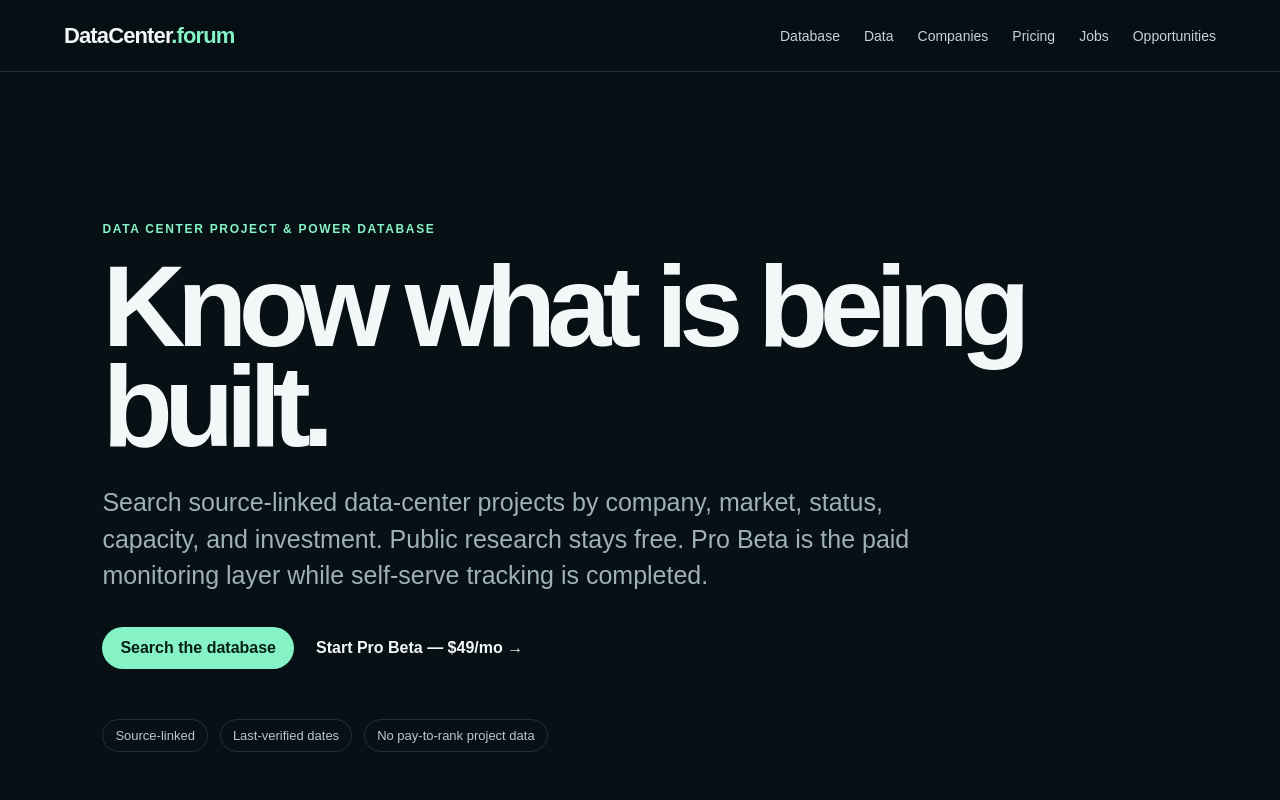
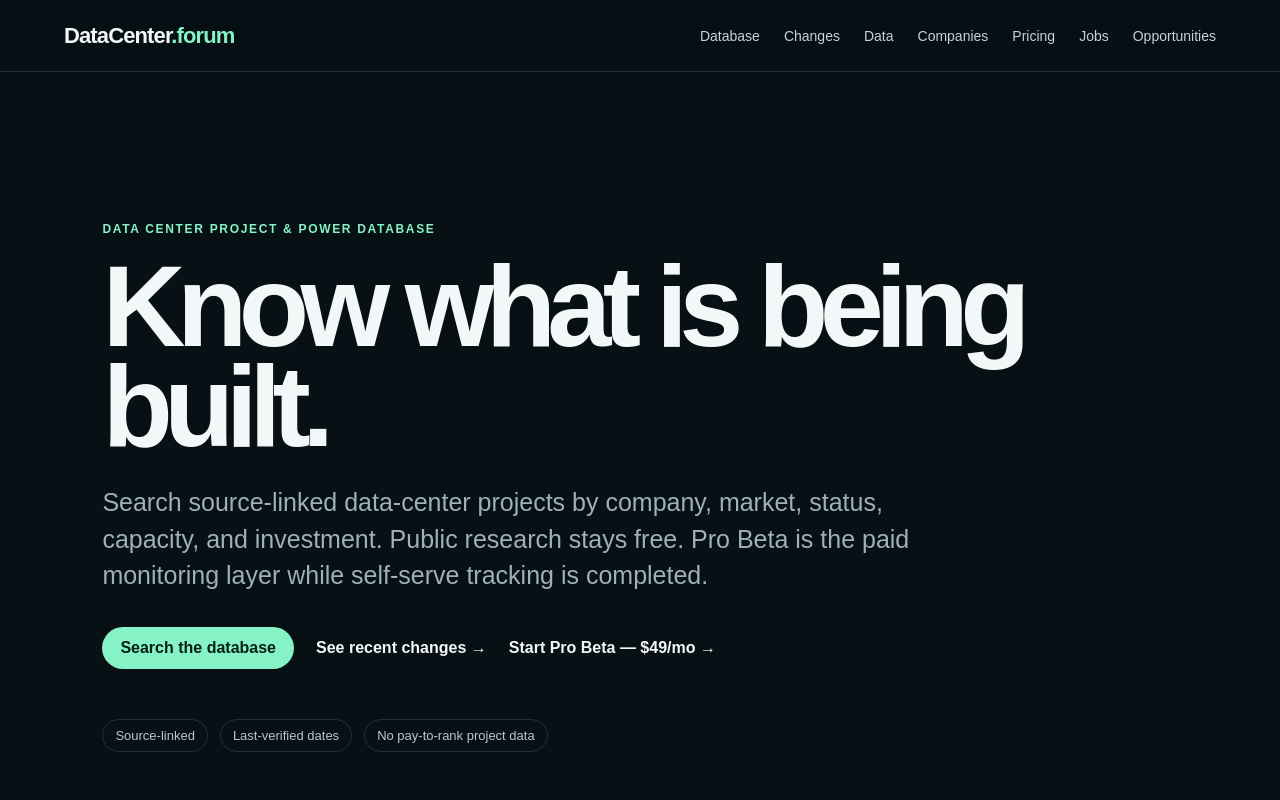
Before and after one commit to DopestT/data-center.forum, a Next.js app: page / in a window 1280 px wide. Shown: the top 800 px of the page. Built offline with nearby package versions, Linux system fonts and the light colour scheme; no server answers; the database is empty.

Commit message:
feat: expose recent changes from homepage

```diff
--- a/app/page.tsx
+++ b/app/page.tsx
@@ -13,6 +13,7 @@ export default async function Home() {
         <Link className="brand" href="/">DataCenter<span>.forum</span></Link>
         <nav>
           <Link href="/database">Database</Link>
+          <Link href="/changes">Changes</Link>
           <Link href="/intelligence">Data</Link>
           <Link href="/vendors">Companies</Link>
           <Link href="/pricing">Pricing</Link>
@@ -27,6 +28,7 @@ export default async function Home() {
         <p>Search source-linked data-center projects by company, market, status, capacity, and investment. Public research stays free. Pro Beta is the paid monitoring layer while self-serve tracking is completed.</p>
         <div className="heroActions">
           <Link className="buttonLink" href="/database">Search the database</Link>
+          <Link href="/changes">See recent changes →</Link>
           <a href={checkoutLinks.pro} target="_blank" rel="noreferrer">Start Pro Beta — $49/mo →</a>
         </div>
         <div className="signals">
```
